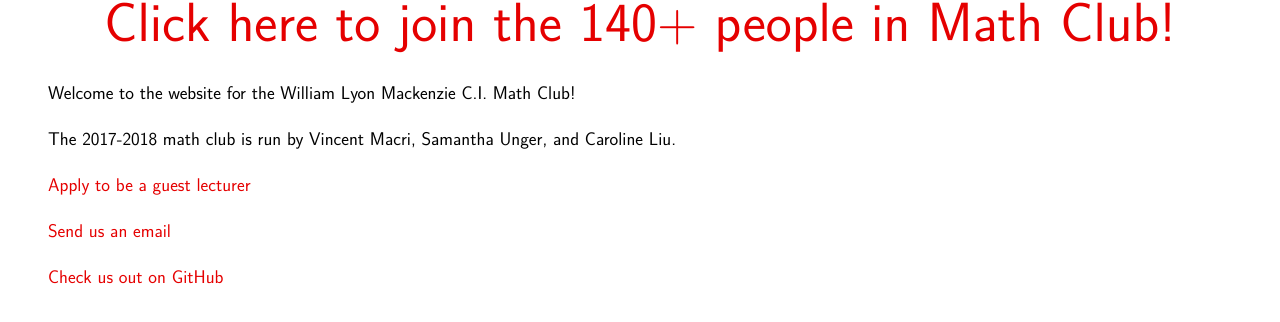
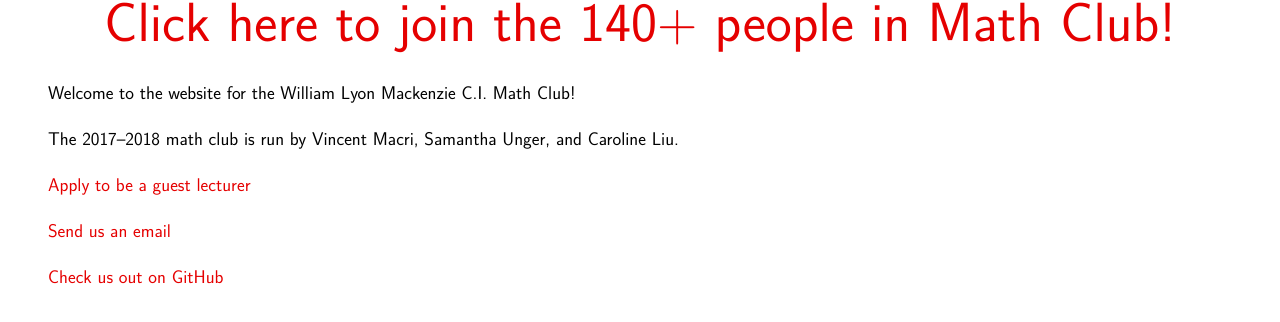
Before and after one commit to MackenzieMathClub/mackenziemathclub.github.io, a Jekyll site: the page built from index.md, in a window 1280 px wide. Shown: the part 282-604 px from the top of the page. Built offline with Jekyll 4.4.1, drawn with Linux system fonts in a browser that asks for light colours.

Commit message:
Punctuation.

```diff
--- a/index.md
+++ b/index.md
@@ -10,7 +10,7 @@ layout: default
 
 Welcome to the website for the William Lyon Mackenzie C.I. Math Club!
 
-The 2017-2018 math club is run by Vincent Macri, Samantha Unger, and Caroline Liu.
+The 2017--2018 math club is run by Vincent Macri, Samantha Unger, and Caroline Liu.
 
 [Apply to be a guest lecturer](https://docs.google.com/forms/d/e/1FAIpQLSd9JaZl7vY55LYRP9iUShm8M-RnZyhLyJWiTCd_rmvSsUeOqw/viewform?usp=sf_link)
 
```
